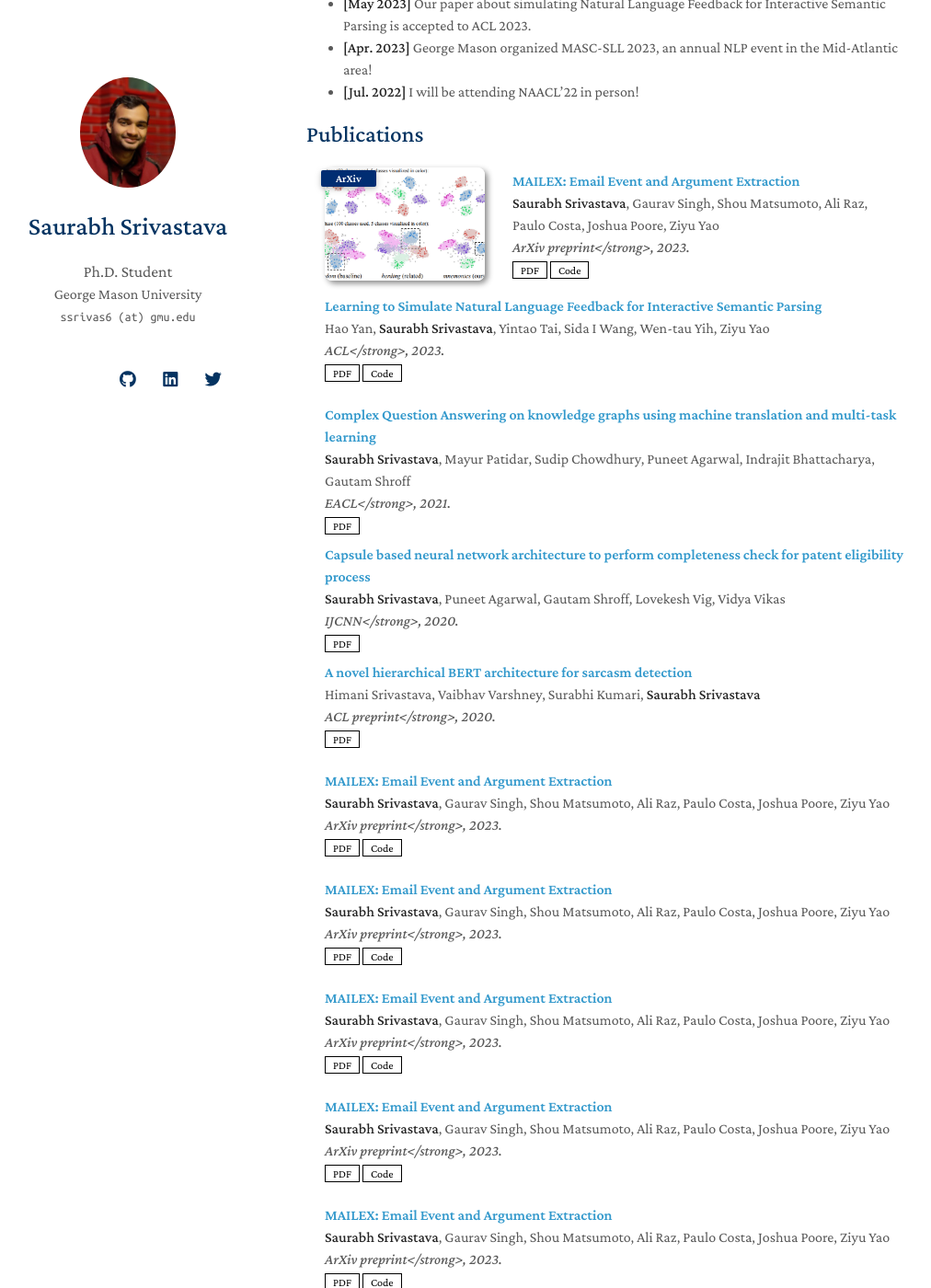
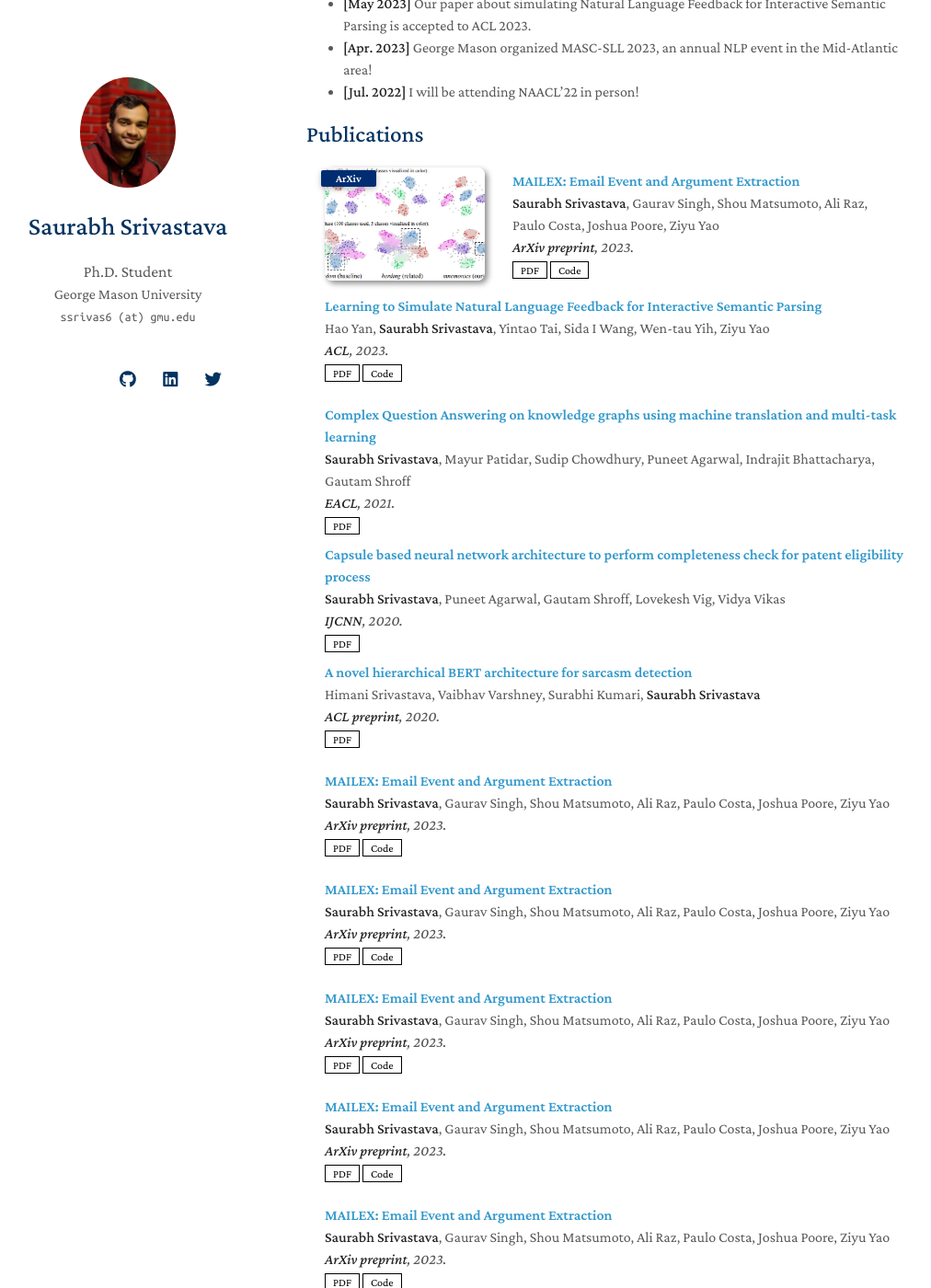
Before and after one commit to salokr/salokr.github.io, a Jekyll site: the page built from index.md, in a window 1280 px wide and 1400 px high, scrolled down 686 px. Shown: the whole window at 92% size, without its empty margins (137-1149 px from the left). Built offline with Jekyll 4.4.1, drawn with Linux system fonts in a browser that asks for light colours; nearby versions of some CDN libraries; a style sheet for code colours, icons or effects is not loaded; our own code applies the rules of GitHub Pages for plain Markdown files.

Commit message:
Update publications.md

```diff
--- a/_includes/publications.md
+++ b/_includes/publications.md
@@ -14,7 +14,7 @@
   <div class="col-sm-9" style="position: relative;padding-right: 15px;padding-left: 20px;">
     <div class="title"><a href="https://arxiv.org/2305.13469.pdf">MAILEX: Email Event and Argument Extraction</a></div>
     <div class="author"><strong>Saurabh Srivastava</strong>, Gaurav Singh, Shou Matsumoto, Ali Raz, Paulo Costa, Joshua Poore, Ziyu Yao</div>
-    <div class="periodical"><em>ArXiv preprint</strong>, 2023.</em></div>
+    <div class="periodical"><em><strong>ArXiv preprint</strong>, 2023.</em></div>
     <div class="links">
       <a href="https://arxiv.org/2305.13469.pdf" class="btn btn-sm z-depth-0" role="button" target="_blank" style="font-size:12px;">PDF</a>
       <a href="https://github.com/salokr/Email-Event-Extraction" class="btn btn-sm z-depth-0" role="button" target="_blank" style="font-size:12px;">Code</a>
@@ -26,7 +26,7 @@
   <div class="col-sm-9" style="position: relative;padding-right: 15px;padding-left: 20px;">
     <div class="title"><a href="https://arxiv.org/2305.08195.pdf">Learning to Simulate Natural Language Feedback for Interactive Semantic Parsing</a></div>
     <div class="author">Hao Yan, <strong>Saurabh Srivastava</strong>, Yintao Tai, Sida I Wang, Wen-tau Yih, Ziyu Yao</div>
-    <div class="periodical"><em>ACL</strong>, 2023.</em></div>
+    <div class="periodical"><em><strong>ACL</strong>, 2023.</em></div>
     <div class="links">
       <a href="https://arxiv.org/2305.08195.pdf" class="btn btn-sm z-depth-0" role="button" target="_blank" style="font-size:12px;">PDF</a>
       <a href="https://github.com/hyan5/Learning_to_Simulate_NL_Feedback" class="btn btn-sm z-depth-0" role="button" target="_blank" style="font-size:12px;">Code</a>
@@ -37,7 +37,7 @@
   <div class="col-sm-9" style="position: relative;padding-right: 15px;padding-left: 20px;">
     <div class="title"><a href="https://aclanthology.org/2021.eacl-main.300/">Complex Question Answering on knowledge graphs using machine translation and multi-task learning</a></div>
     <div class="author"><strong>Saurabh Srivastava</strong>, Mayur Patidar, Sudip Chowdhury, Puneet Agarwal, Indrajit Bhattacharya, Gautam Shroff</div>
-    <div class="periodical"><em>EACL</strong>, 2021.</em></div>
+    <div class="periodical"><em><strong>EACL</strong>, 2021.</em></div>
     <div class="links">
       <a href="https://aclanthology.org/2021.eacl-main.300/" class="btn btn-sm z-depth-0" role="button" target="_blank" style="font-size:12px;">PDF</a>
     </div>
@@ -47,7 +47,7 @@
   <div class="col-sm-9" style="position: relative;padding-right: 15px;padding-left: 20px;">
     <div class="title"><a href="https://ieeexplore.ieee.org/abstract/document/9207163/">Capsule based neural network architecture to perform completeness check for patent eligibility process</a></div>
     <div class="author"><strong>Saurabh Srivastava</strong>, Puneet Agarwal, Gautam Shroff, Lovekesh Vig, Vidya Vikas</div>
-    <div class="periodical"><em>IJCNN</strong>, 2020.</em></div>
+    <div class="periodical"><em><strong>IJCNN</strong>, 2020.</em></div>
     <div class="links">
       <a href="https://ieeexplore.ieee.org/abstract/document/9207163/" class="btn btn-sm z-depth-0" role="button" target="_blank" style="font-size:12px;">PDF</a>
     </div>
@@ -57,7 +57,7 @@
   <div class="col-sm-9" style="position: relative;padding-right: 15px;padding-left: 20px;">
     <div class="title"><a href="https://aclanthology.org/2020.figlang-1.14/">A novel hierarchical BERT architecture for sarcasm detection</a></div>
     <div class="author">Himani Srivastava, Vaibhav Varshney, Surabhi Kumari, <strong>Saurabh Srivastava</strong></div>
-    <div class="periodical"><em>ACL preprint</strong>, 2020.</em></div>
+    <div class="periodical"><em><strong>ACL preprint</strong>, 2020.</em></div>
     <div class="links">
       <a href="https://aclanthology.org/2020.figlang-1.14/" class="btn btn-sm z-depth-0" role="button" target="_blank" style="font-size:12px;">PDF</a>
     </div>
@@ -67,7 +67,7 @@
   <div class="col-sm-9" style="position: relative;padding-right: 15px;padding-left: 20px;">
     <div class="title"><a href="https://arxiv.org/abs/2305.13469.pdf">MAILEX: Email Event and Argument Extraction</a></div>
     <div class="author"><strong>Saurabh Srivastava</strong>, Gaurav Singh, Shou Matsumoto, Ali Raz, Paulo Costa, Joshua Poore, Ziyu Yao</div>
-    <div class="periodical"><em>ArXiv preprint</strong>, 2023.</em></div>
+    <div class="periodical"><em><strong>ArXiv preprint</strong>, 2023.</em></div>
     <div class="links">
       <a href="https://arxiv.org/abs/2305.13469.pdf" class="btn btn-sm z-depth-0" role="button" target="_blank" style="font-size:12px;">PDF</a>
       <a href="https://github.com/salokr/Email-Event-Extraction" class="btn btn-sm z-depth-0" role="button" target="_blank" style="font-size:12px;">Code</a>
@@ -78,7 +78,7 @@
   <div class="col-sm-9" style="position: relative;padding-right: 15px;padding-left: 20px;">
     <div class="title"><a href="https://arxiv.org/abs/2305.13469.pdf">MAILEX: Email Event and Argument Extraction</a></div>
     <div class="author"><strong>Saurabh Srivastava</strong>, Gaurav Singh, Shou Matsumoto, Ali Raz, Paulo Costa, Joshua Poore, Ziyu Yao</div>
-    <div class="periodical"><em>ArXiv preprint</strong>, 2023.</em></div>
+    <div class="periodical"><em><strong>ArXiv preprint</strong>, 2023.</em></div>
     <div class="links">
       <a href="https://arxiv.org/abs/2305.13469.pdf" class="btn btn-sm z-depth-0" role="button" target="_blank" style="font-size:12px;">PDF</a>
       <a href="https://github.com/salokr/Email-Event-Extraction" class="btn btn-sm z-depth-0" role="button" target="_blank" style="font-size:12px;">Code</a>
@@ -89,7 +89,7 @@
   <div class="col-sm-9" style="position: relative;padding-right: 15px;padding-left: 20px;">
     <div class="title"><a href="https://arxiv.org/abs/2305.13469.pdf">MAILEX: Email Event and Argument Extraction</a></div>
     <div class="author"><strong>Saurabh Srivastava</strong>, Gaurav Singh, Shou Matsumoto, Ali Raz, Paulo Costa, Joshua Poore, Ziyu Yao</div>
-    <div class="periodical"><em>ArXiv preprint</strong>, 2023.</em></div>
+    <div class="periodical"><em><strong>ArXiv preprint</strong>, 2023.</em></div>
     <div class="links">
       <a href="https://arxiv.org/abs/2305.13469.pdf" class="btn btn-sm z-depth-0" role="button" target="_blank" style="font-size:12px;">PDF</a>
       <a href="https://github.com/salokr/Email-Event-Extraction" class="btn btn-sm z-depth-0" role="button" target="_blank" style="font-size:12px;">Code</a>
@@ -100,7 +100,7 @@
   <div class="col-sm-9" style="position: relative;padding-right: 15px;padding-left: 20px;">
     <div class="title"><a href="https://arxiv.org/abs/2305.13469.pdf">MAILEX: Email Event and Argument Extraction</a></div>
     <div class="author"><strong>Saurabh Srivastava</strong>, Gaurav Singh, Shou Matsumoto, Ali Raz, Paulo Costa, Joshua Poore, Ziyu Yao</div>
-    <div class="periodical"><em>ArXiv preprint</strong>, 2023.</em></div>
+    <div class="periodical"><em><strong>ArXiv preprint</strong>, 2023.</em></div>
     <div class="links">
       <a href="https://arxiv.org/abs/2305.13469.pdf" class="btn btn-sm z-depth-0" role="button" target="_blank" style="font-size:12px;">PDF</a>
       <a href="https://github.com/salokr/Email-Event-Extraction" class="btn btn-sm z-depth-0" role="button" target="_blank" style="font-size:12px;">Code</a>
@@ -111,7 +111,7 @@
   <div class="col-sm-9" style="position: relative;padding-right: 15px;padding-left: 20px;">
     <div class="title"><a href="https://arxiv.org/abs/2305.13469.pdf">MAILEX: Email Event and Argument Extraction</a></div>
     <div class="author"><strong>Saurabh Srivastava</strong>, Gaurav Singh, Shou Matsumoto, Ali Raz, Paulo Costa, Joshua Poore, Ziyu Yao</div>
-    <div class="periodical"><em>ArXiv preprint</strong>, 2023.</em></div>
+    <div class="periodical"><em><strong>ArXiv preprint</strong>, 2023.</em></div>
     <div class="links">
       <a href="https://arxiv.org/abs/2305.13469.pdf" class="btn btn-sm z-depth-0" role="button" target="_blank" style="font-size:12px;">PDF</a>
       <a href="https://github.com/salokr/Email-Event-Extraction" class="btn btn-sm z-depth-0" role="button" target="_blank" style="font-size:12px;">Code</a>
```
